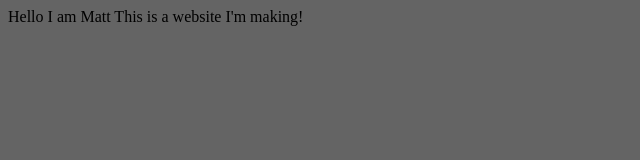
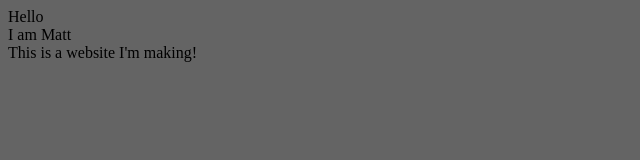
Before and after one commit to mattscientis/mattscientis.github.io, a plain HTML site: page index.html in a window 1280 px wide. Shown: the whole page, without its empty margins (0-640 px from the left). Drawn offline with Linux system fonts and the light colour scheme.

Commit message:
Added paragraphs

```diff
--- a/index.html
+++ b/index.html
@@ -6,8 +6,9 @@
  But as of now I'm running on hopes and dreams
 -->
 <body style="background-color: rgb(100, 100, 100);" >
-    Hello
-    I am Matt
-    This is a website I'm making!
+
+    <div> Hello </div>
+    <div> I am Matt </div>
+    <div> This is a website I'm making! </div>
 
 </body>
```
